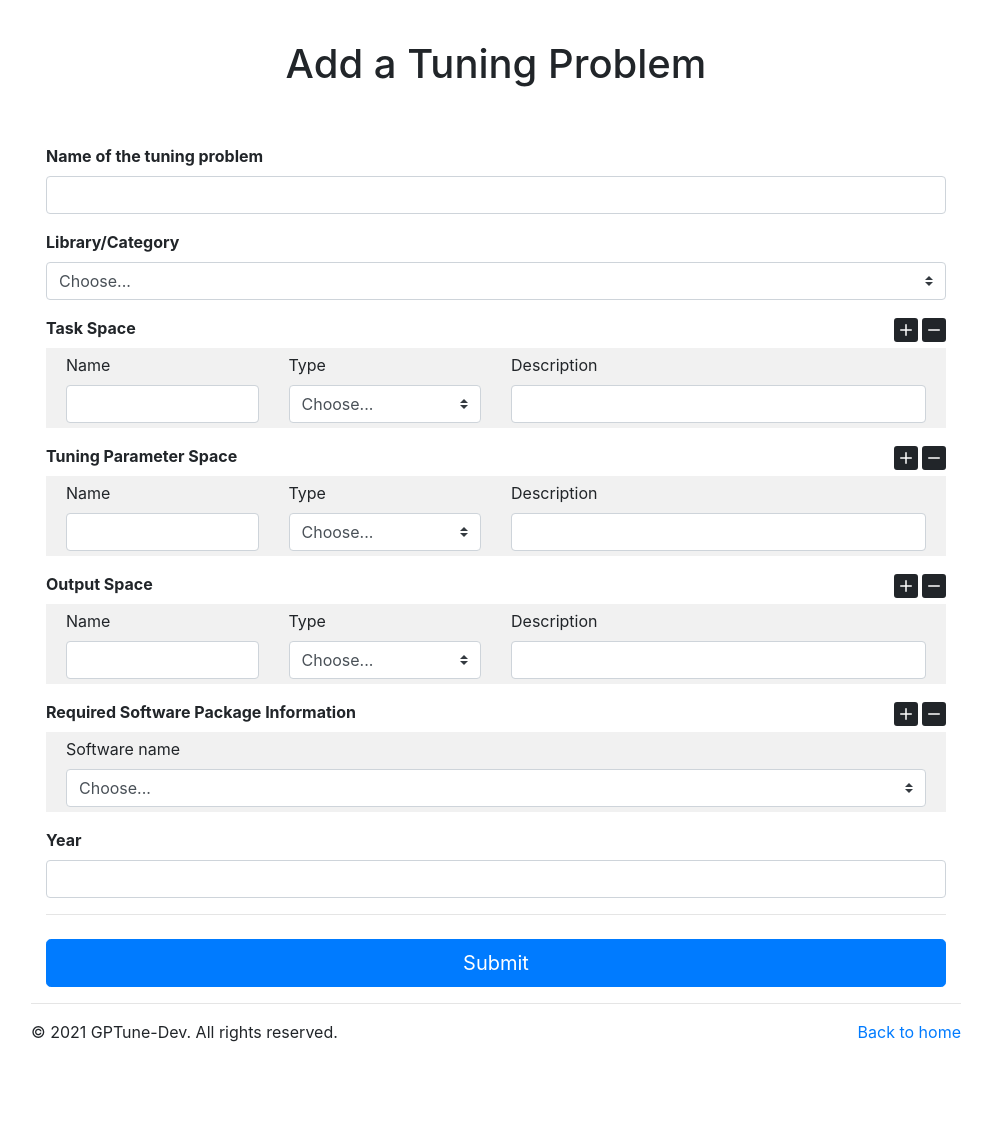
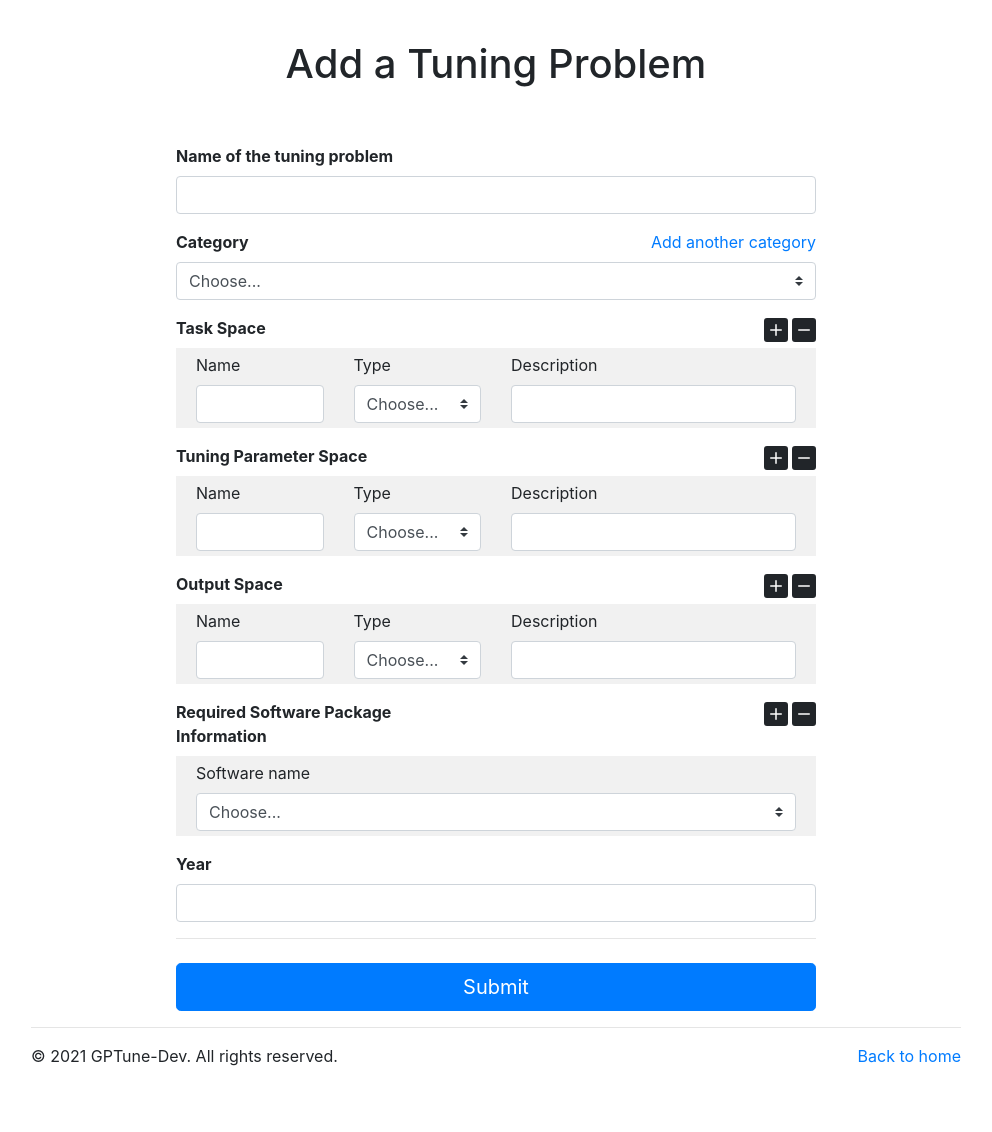
Before and after one commit to gptune/HistoryDB-Web, a Django app: template historydb/repo/templates/repo/add-tuning-problem.html in a window 1280 px wide. Shown: the part 56-1188 px from the top of the page, without its empty margins (144-1136 px from the left). Before the commit the page ends 1098 px from the top, so only its background shows below. Run offline with Django 3.2, Linux system fonts and the light colour scheme; the template is opened without the code that fills it: most values are stand-ins (such as "Sample title", 1, 10 or a date in 2020); lists and menus that the app fills with data are empty; some libraries are stand-ins or nearby versions.

Commit message:
Updated add-tuning-problem page

```diff
--- a/historydb/repo/templates/repo/add-tuning-problem.html
+++ b/historydb/repo/templates/repo/add-tuning-problem.html
@@ -13,54 +13,26 @@
     $('#nav-item-repo').addClass('active');
   });
 
-  function AddSoftwareInfo() {
-    var software_info_div = document.getElementById('software_info_div');
-    clone = software_info_div.cloneNode(true);
-    clone.id = 'software_info_div_last';
-    document.getElementById('software_info_div_div').appendChild(clone);
+  function AddInputDivField(input_div_id, input_div_name) {
+    var input_div = document.getElementById(input_div_id);
+
+    var num_inputs = document.getElementsByName(input_div_name).length+1;
+
+    clone = input_div.cloneNode(true);
+    clone.id = input_div_id + '_' + num_inputs;
+    inputs = clone.getElementsByTagName('input');
+    for (var z=0; z<inputs.length; z++)
+      inputs[z].value = "";
+    input_div.parentNode.appendChild(clone);
   }
 
-  function RemoveSoftwareInfo() {
-    document.getElementById('software_info_div_last').remove();
+  function RemoveInputDivField(input_div_id, input_div_name) {
+    var num_inputs = document.getElementsByName(input_div_name).length;
+    document.getElementById(input_div_id+'_'+num_inputs).remove();
   }
-
-  function AddTaskInfo() {
-    var task_info_div = document.getElementById('task_info_div');
-    clone = task_info_div.cloneNode(true);
-    clone.id = 'task_info_div_last';
-    document.getElementById('task_info_div_div').appendChild(clone);
-  }
-
-  function RemoveTaskInfo() {
-    document.getElementById('task_info_div_last').remove();
-  }
-
-  function AddParameterInfo() {
-    var parameter_info_div = document.getElementById('parameter_info_div');
-    clone = parameter_info_div.cloneNode(true);
-    clone.id = 'parameter_info_div_last';
-    document.getElementById('parameter_info_div_div').appendChild(clone);
-  }
-
-  function RemoveParameterInfo() {
-    document.getElementById('parameter_info_div_last').remove();
-  }
-
-
-  function AddOutputInfo() {
-    var output_info_div = document.getElementById('output_info_div');
-    clone = output_info_div.cloneNode(true);
-    clone.id = 'output_info_div_last';
-    document.getElementById('output_info_div_div').appendChild(clone);
-  }
-
-  function RemoveOutputInfo() {
-    document.getElementById('output_info_div_last').remove();
-  }
-
 </script>
 
-<div class="container">
+<div class="container" style="max-width: 700px">
   <div class="py-5 text-center">
     <h1>Add a Tuning Problem</h1>
   </div>
@@ -77,27 +49,35 @@
         </div>
 
         <div class="mb-3">
-          <label for="system_model"><b>Library/Category</b></label>
+          <div class="row">
+            <div class="col">
+              <label for="system_model"><b>Category</b></label>
+            </div>
+            <div class="col text-right">
+              <a href="{% url 'repo:add-tuning-category' %}">Add another category</a>
+            </div>
+          </div>
+
           <select class="custom-select d-block w-100" id="system_model" name="system_model">
             <option value="" label="Choose..."></option>
             {% for category in category_list %}
-            <option value="{{ category }}" label="{{ category_list }}"></option>
+            <option value="{{ category }}" label="{{ category }}"></option>
             {% endfor %}
           </select>
         </div>
 
-        <div id="task_info_div_div" class="mb-3">
+        <div class="mb-3">
           <div class="row">
             <div class="col">
               <label><b>Task Space</b></label>
             </div>
             <div class="col d-block text-right">
-              <a onClick="AddTaskInfo();">
+              <a onClick="AddInputDivField('task_info_div', 'task_info');">
                 <svg xmlns="http://www.w3.org/2000/svg" width="24" height="24" fill="currentColor" class="bi bi-plus-square-fill" viewBox="0 0 16 16">
                   <path d="M2 0a2 2 0 0 0-2 2v12a2 2 0 0 0 2 2h12a2 2 0 0 0 2-2V2a2 2 0 0 0-2-2H2zm6.5 4.5v3h3a.5.5 0 0 1 0 1h-3v3a.5.5 0 0 1-1 0v-3h-3a.5.5 0 0 1 0-1h3v-3a.5.5 0 0 1 1 0z"/>
                 </svg>
               </a>
-              <a onClick="RemoveTaskInfo();">
+              <a onClick="RemoveInputDivField('task_info_div', 'task_info');">
                 <svg xmlns="http://www.w3.org/2000/svg" width="24" height="24" fill="currentColor" class="bi bi-dash-square-fill" viewBox="0 0 16 16">
                   <path d="M2 0a2 2 0 0 0-2 2v12a2 2 0 0 0 2 2h12a2 2 0 0 0 2-2V2a2 2 0 0 0-2-2H2zm2.5 7.5h7a.5.5 0 0 1 0 1h-7a.5.5 0 0 1 0-1z"/>
                 </svg>
@@ -105,7 +85,7 @@
             </div>
           </div>
 
-          <div id="task_info_div" style="background-color: #f1f1f1">
+          <div id="task_info_div" name="task_info" style="background-color: #f1f1f1">
             <div class="" style="padding-top: 5px; padding-bottom: 5px; padding-left: 20px; padding-right: 20px;">
               <div class="row">
                 <div class="col">
@@ -130,18 +110,18 @@
           </div>
         </div>
 
-        <div id="parameter_info_div_div" class="mb-3">
+        <div class="mb-3">
           <div class="row">
             <div class="col">
               <label><b>Tuning Parameter Space</b></label>
             </div>
             <div class="col d-block text-right">
-              <a onClick="AddParameterInfo();">
+              <a onClick="AddInputDivField('parameter_info_div', 'parameter_info');">
                 <svg xmlns="http://www.w3.org/2000/svg" width="24" height="24" fill="currentColor" class="bi bi-plus-square-fill" viewBox="0 0 16 16">
                   <path d="M2 0a2 2 0 0 0-2 2v12a2 2 0 0 0 2 2h12a2 2 0 0 0 2-2V2a2 2 0 0 0-2-2H2zm6.5 4.5v3h3a.5.5 0 0 1 0 1h-3v3a.5.5 0 0 1-1 0v-3h-3a.5.5 0 0 1 0-1h3v-3a.5.5 0 0 1 1 0z"/>
                 </svg>
               </a>
-              <a onClick="RemoveParameterInfo();">
+              <a onClick="RemoveInputDivField('parameter_info_div', 'parameter_info');">
                 <svg xmlns="http://www.w3.org/2000/svg" width="24" height="24" fill="currentColor" class="bi bi-dash-square-fill" viewBox="0 0 16 16">
                   <path d="M2 0a2 2 0 0 0-2 2v12a2 2 0 0 0 2 2h12a2 2 0 0 0 2-2V2a2 2 0 0 0-2-2H2zm2.5 7.5h7a.5.5 0 0 1 0 1h-7a.5.5 0 0 1 0-1z"/>
                 </svg>
@@ -149,7 +129,7 @@
             </div>
           </div>
 
-          <div id="parameter_info_div" style="background-color: #f1f1f1">
+          <div id="parameter_info_div" name="parameter_info" style="background-color: #f1f1f1">
             <div class="" style="padding-top: 5px; padding-bottom: 5px; padding-left: 20px; padding-right: 20px;">
               <div class="row">
                 <div class="col">
@@ -174,18 +154,18 @@
           </div>
         </div>
 
-        <div id="output_info_div_div" class="mb-3">
+        <div class="mb-3">
           <div class="row">
             <div class="col">
               <label><b>Output Space</b></label>
             </div>
             <div class="col d-block text-right">
-              <a onClick="AddOutputInfo();">
+              <a onClick="AddInputDivField('output_info_div', 'output_info');">
                 <svg xmlns="http://www.w3.org/2000/svg" width="24" height="24" fill="currentColor" class="bi bi-plus-square-fill" viewBox="0 0 16 16">
                   <path d="M2 0a2 2 0 0 0-2 2v12a2 2 0 0 0 2 2h12a2 2 0 0 0 2-2V2a2 2 0 0 0-2-2H2zm6.5 4.5v3h3a.5.5 0 0 1 0 1h-3v3a.5.5 0 0 1-1 0v-3h-3a.5.5 0 0 1 0-1h3v-3a.5.5 0 0 1 1 0z"/>
                 </svg>
               </a>
-              <a onClick="RemoveOutputInfo();">
+              <a onClick="RemoveInputDivField('output_info_div', 'output_info');">
                 <svg xmlns="http://www.w3.org/2000/svg" width="24" height="24" fill="currentColor" class="bi bi-dash-square-fill" viewBox="0 0 16 16">
                   <path d="M2 0a2 2 0 0 0-2 2v12a2 2 0 0 0 2 2h12a2 2 0 0 0 2-2V2a2 2 0 0 0-2-2H2zm2.5 7.5h7a.5.5 0 0 1 0 1h-7a.5.5 0 0 1 0-1z"/>
                 </svg>
@@ -193,7 +173,7 @@
             </div>
           </div>
 
-          <div id="output_info_div" style="background-color: #f1f1f1">
+          <div id="output_info_div" name="output_info" style="background-color: #f1f1f1">
             <div class="" style="padding-top: 5px; padding-bottom: 5px; padding-left: 20px; padding-right: 20px;">
               <div class="row">
                 <div class="col">
@@ -218,30 +198,30 @@
           </div>
         </div>
 
-        <div id="software_info_div_div" class="mb-3">
+        <div class="mb-3">
           <div class="row">
             <div class="col">
               <label><b>Required Software Package Information</b></label>
             </div>
             <div class="col d-block text-right">
-              <a onClick="AddSoftwareInfo();">
+              <a onClick="AddInputDivField('software_info_div', 'software_info');">
                 <svg xmlns="http://www.w3.org/2000/svg" width="24" height="24" fill="currentColor" class="bi bi-plus-square-fill" viewBox="0 0 16 16">
                   <path d="M2 0a2 2 0 0 0-2 2v12a2 2 0 0 0 2 2h12a2 2 0 0 0 2-2V2a2 2 0 0 0-2-2H2zm6.5 4.5v3h3a.5.5 0 0 1 0 1h-3v3a.5.5 0 0 1-1 0v-3h-3a.5.5 0 0 1 0-1h3v-3a.5.5 0 0 1 1 0z"/>
                 </svg>
               </a>
-              <a onClick="RemoveSoftwareInfo();">
+              <a onClick="RemoveInputDivField('software_info_div', 'software_info');">
                 <svg xmlns="http://www.w3.org/2000/svg" width="24" height="24" fill="currentColor" class="bi bi-dash-square-fill" viewBox="0 0 16 16">
                   <path d="M2 0a2 2 0 0 0-2 2v12a2 2 0 0 0 2 2h12a2 2 0 0 0 2-2V2a2 2 0 0 0-2-2H2zm2.5 7.5h7a.5.5 0 0 1 0 1h-7a.5.5 0 0 1 0-1z"/>
                 </svg>
               </a>
             </div>
           </div>
-          <div id="software_info_div" style="background-color: #f1f1f1">
+          <div id="software_info_div" name="software_info" style="background-color: #f1f1f1">
             <div class="" style="padding-top: 5px; padding-bottom: 5px; padding-left: 20px; padding-right: 20px;">
               <label for="software">Software name</label>
               <select class="custom-select d-block w-100" id="software_name" name="software_name">
                 <option value="" label="Choose..."></option>
-                {% for software in softwares_list %}
+                {% for software in software_list %}
                 <option value="owner" label="{{ software }}"></option>
                 {% endfor %}
               </select>
--- a/historydb/repo/urls.py
+++ b/historydb/repo/urls.py
@@ -12,6 +12,7 @@ urlpatterns = [
     path('upload/', views.Upload.as_view(), name='upload'),
     path('tuning-problems/', views.TuningProblems.as_view(), name='tuning-problems'),
     path('add-tuning-problem/', views.AddTuningProblem.as_view(), name='add-tuning-problem'),
+    path('add-tuning-category/', views.AddTuningCategory.as_view(), name='add-tuning-category'),
     path('applications/', views.Applications.as_view(), name='applications'),
     path('add-applications/', views.AddApplications.as_view(), name='add-applications'),
     path('architectures/', views.Architectures.as_view(), name='architectures'),
```
Also changed, not shown: historydb/repo/views.py (+25 -1 lines).
